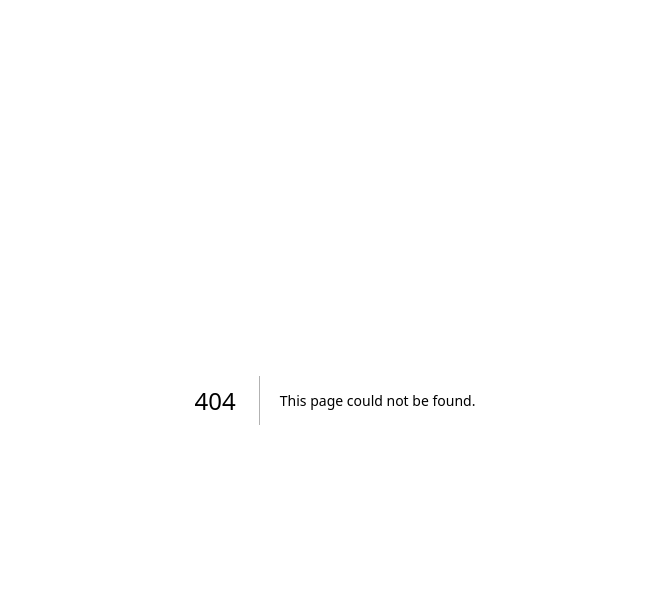
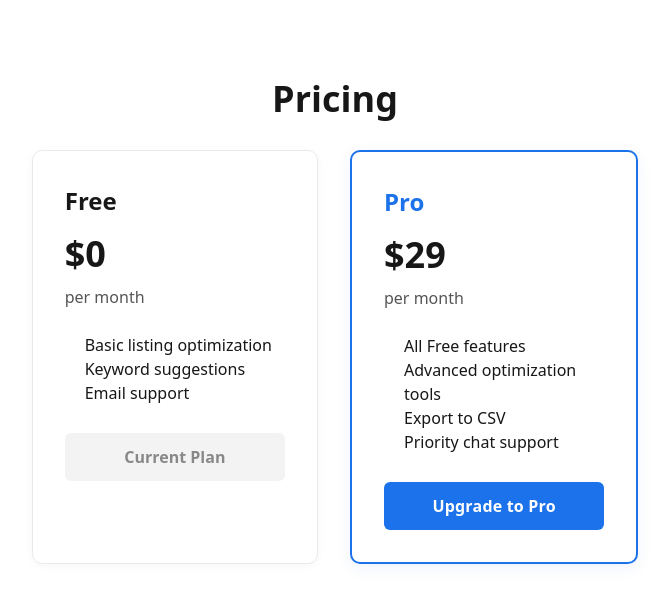
Before and after one commit to henry-ym/listing-optimizer, a Next.js app: page /pricing in a window 1280 px wide. Before the commit this address had no page. Shown: the top 602 px of the page, without its empty margins (305-974 px from the left). Built offline with nearby package versions, Linux system fonts and the light colour scheme.

Commit message:
add payment integration and pricing

```diff
--- a/app/page.tsx
+++ b/app/page.tsx
@@ -133,6 +133,9 @@ function CardSection({ title, children, canCopy, onCopy }: { title: string, chil
     </div>
   );
 }
+
+// Checkout/Upgrade URL
+const UPGRADE_URL = "https://www.creem.io/test/payment/prod_4y6VNxRW0tLyqwpYUH5Cip";
 
 /**
  * Custom translation version using Claude API for each tab.
@@ -327,6 +330,16 @@ export default function Home() {
     return null;
   }
 
+  // Check for a recognizable daily limit error to show upgrade UI
+  // You may want to replace this logic if your backend changes the daily limit error message.
+  const isDailyLimitError =
+    typeof error === "string" &&
+    (
+      error.toLowerCase().includes("daily limit") ||
+      error.toLowerCase().includes("quota") ||
+      error.toLowerCase().includes("plan limit")
+    );
+
   return (
     <main className="flex min-h-screen items-center justify-center bg-gray-50">
       {/* Header Bar Showing Email + Logout */}
@@ -461,6 +474,31 @@ export default function Home() {
                   </svg>
                   Generating...
                 </div>
+              ) : isDailyLimitError ? (
+                <div className="bg-red-50 border border-red-200 text-red-700 rounded-md p-4 flex flex-col items-center">
+                  <span>
+                    You’ve reached your daily limit for free generations.
+                    <span className="block mt-1">
+                      To continue, please{" "}
+                      <a
+                        href={UPGRADE_URL}
+                        target="_blank"
+                        rel="noopener noreferrer"
+                        className="underline text-blue-700 font-medium"
+                      >
+                        upgrade your plan
+                      </a>
+                      .
+                    </span>
+                  </span>
+                  <button
+                    className="mt-4 px-6 py-2 bg-blue-600 hover:bg-blue-700 text-white font-semibold rounded transition"
+                    onClick={() => window.open(UPGRADE_URL, "_blank", "noopener,noreferrer")}
+                    type="button"
+                  >
+                    Upgrade
+                  </button>
+                </div>
               ) : error ? (
                 <div className="bg-red-50 border border-red-200 text-red-700 rounded-md p-4">{error}</div>
               ) : (!parsed || !parsed.title) ? (
--- /dev/null
+++ b/app/pricing/page.tsx
@@ -0,0 +1,94 @@
+import React from "react";
+
+export default function PricingPage() {
+  return (
+    <div style={{ maxWidth: 700, margin: "40px auto", padding: "32px 16px", fontFamily: "system-ui, sans-serif" }}>
+      <h1 style={{ fontSize: 36, fontWeight: 700, textAlign: "center", marginBottom: 24 }}>Pricing</h1>
+      <div
+        style={{
+          display: "flex",
+          gap: 32,
+          flexDirection: "row",
+          justifyContent: "center",
+          alignItems: "stretch"
+        }}
+      >
+        {/* Free Plan */}
+        <div
+          style={{
+            flex: 1,
+            border: "1px solid #eaeaea",
+            borderRadius: 10,
+            padding: 32,
+            boxShadow: "0 2px 8px 0 rgba(0,0,0,0.04)"
+          }}
+        >
+          <h2 style={{ fontSize: 24, fontWeight: 600, marginBottom: 8 }}>Free</h2>
+          <div style={{ fontSize: 36, fontWeight: 700, marginBottom: 4 }}>$0</div>
+          <div style={{ color: "#555", marginBottom: 24 }}>per month</div>
+          <ul style={{ paddingLeft: 20, marginBottom: 28 }}>
+            <li>Basic listing optimization</li>
+            <li>Keyword suggestions</li>
+            <li>Email support</li>
+          </ul>
+          <button
+            disabled
+            style={{
+              width: "100%",
+              padding: "12px 0",
+              border: "none",
+              borderRadius: 6,
+              backgroundColor: "#f3f3f3",
+              color: "#888",
+              fontWeight: 600,
+              cursor: "not-allowed"
+            }}
+          >
+            Current Plan
+          </button>
+        </div>
+
+        {/* Pro Plan */}
+        <div
+          style={{
+            flex: 1,
+            border: "2px solid #1b72ea",
+            borderRadius: 10,
+            padding: 32,
+            boxShadow: "0 4px 16px 0 rgba(16, 86, 210, 0.07)"
+          }}
+        >
+          <h2 style={{ fontSize: 24, fontWeight: 600, marginBottom: 8, color: "#1b72ea" }}>Pro</h2>
+          <div style={{ fontSize: 36, fontWeight: 700, marginBottom: 4 }}>$29</div>
+          <div style={{ color: "#555", marginBottom: 24 }}>per month</div>
+          <ul style={{ paddingLeft: 20, marginBottom: 28 }}>
+            <li>All Free features</li>
+            <li>Advanced optimization tools</li>
+            <li>Export to CSV</li>
+            <li>Priority chat support</li>
+          </ul>
+          <a
+            href="https://www.creem.io/test/payment/prod_4y6VNxRW0tLyqwpYUH5Cip"
+            target="_blank"
+            rel="noopener noreferrer"
+            style={{
+              display: "block",
+              width: "100%",
+              padding: "12px 0",
+              textAlign: "center",
+              borderRadius: 6,
+              backgroundColor: "#1b72ea",
+              color: "white",
+              fontWeight: 600,
+              textDecoration: "none",
+              fontSize: 16,
+              letterSpacing: 0.2
+            }}
+          >
+            Upgrade to Pro
+          </a>
+        </div>
+      </div>
+    </div>
+  );
+}
```
